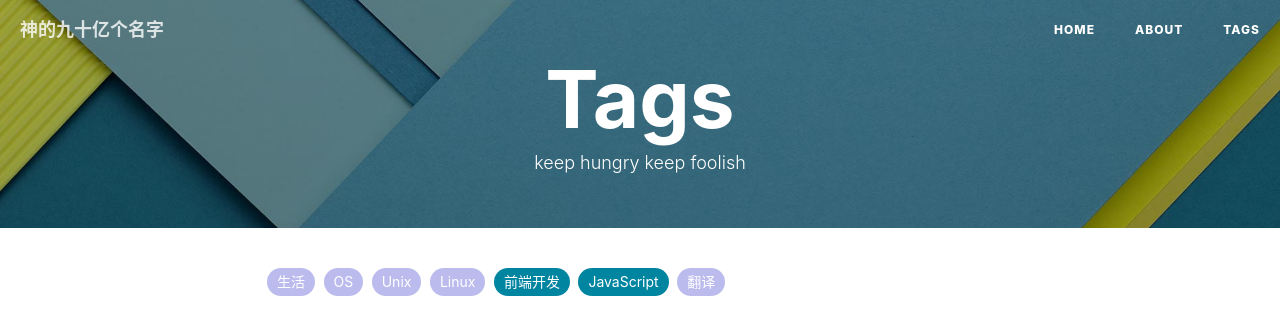
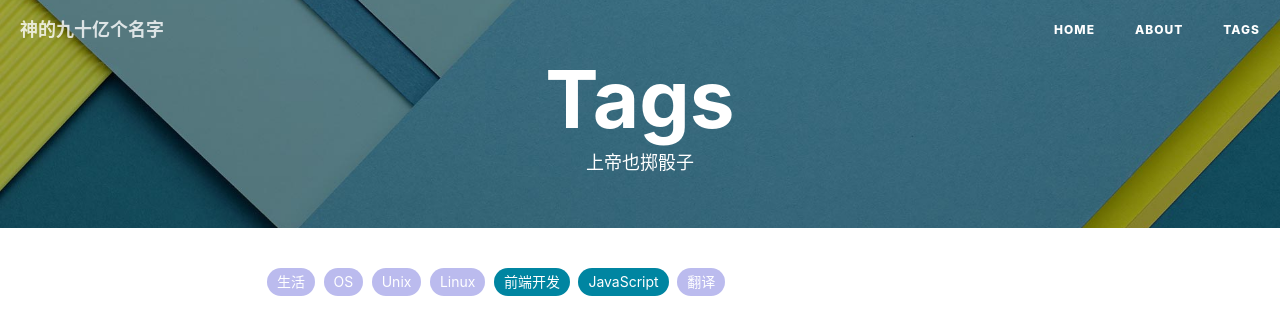
Before and after one commit to Fleschier/Fleschier.github.io, a Jekyll site: the page built from tags.html, in a window 1280 px wide. Shown: the top 336 px of the page. Built offline with Jekyll 4.4.1, drawn with Linux system fonts in a browser that asks for light colours; nearby versions of some CDN libraries; comment, search, counter and statistics services are not loaded.

Commit message:
Update tags.html

```diff
--- a/tags.html
+++ b/tags.html
@@ -1,7 +1,7 @@
 ---
 title: Tags
 layout: default
-description: keep hungry keep foolish
+description: 上帝也掷骰子
 header-img: "img/tag-bg.jpg"
 ---
 
```
